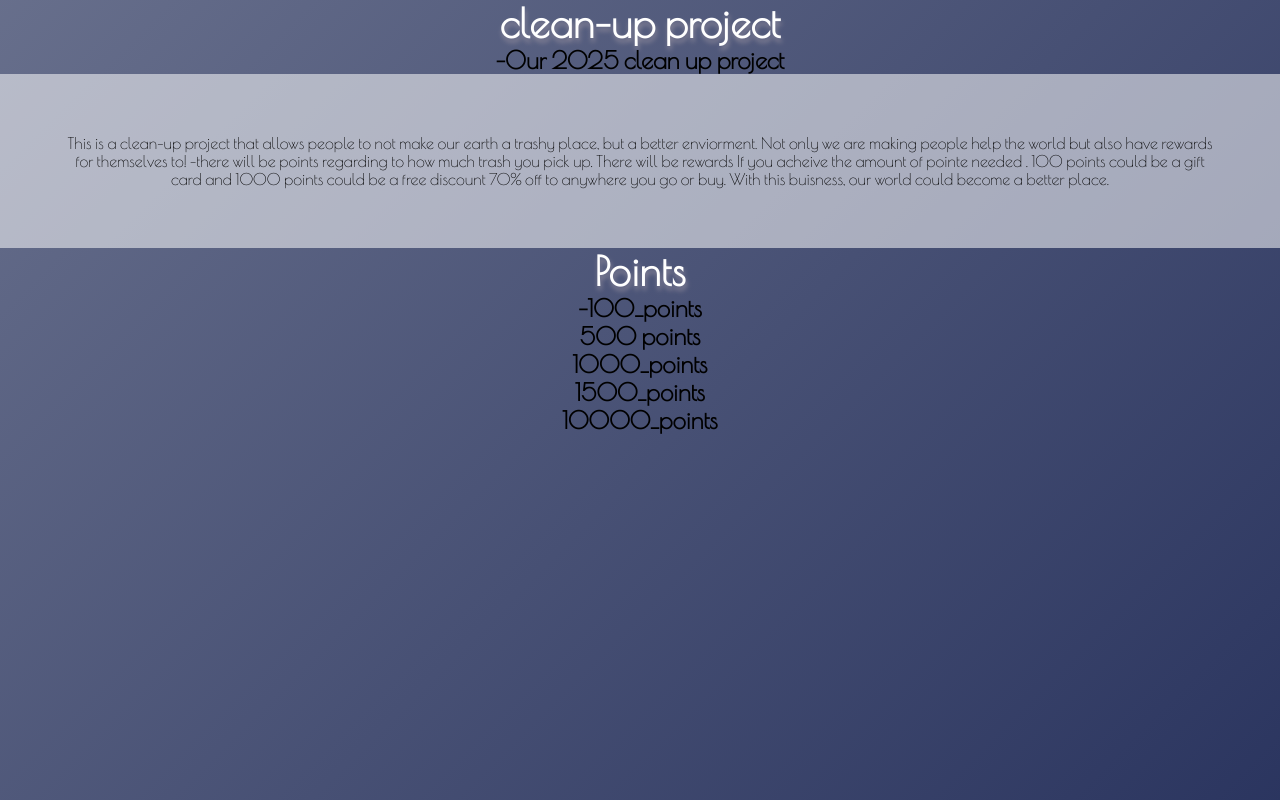
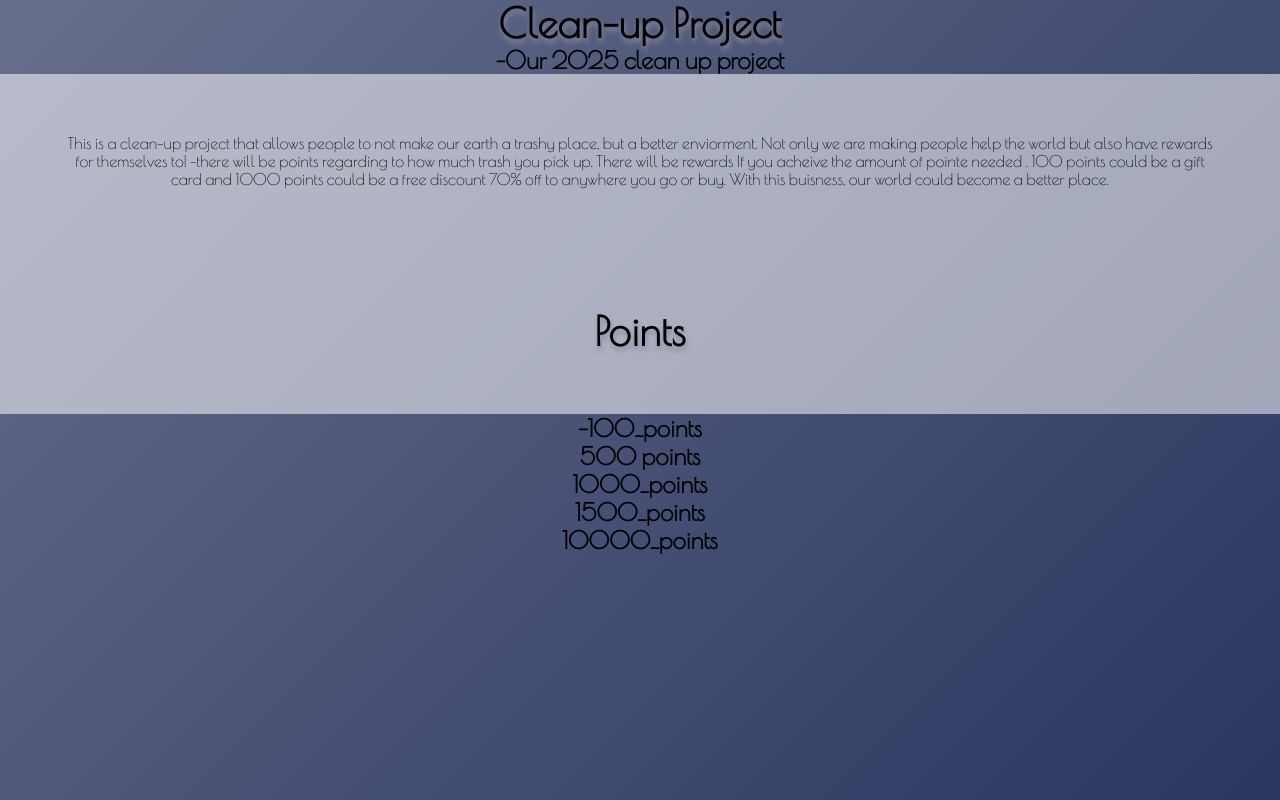
Before and after one commit to SnoopyVIBES/helping_comp, a plain HTML site: page index.html in a window 1280 px wide. Drawn offline with nearby package versions, Linux system fonts and the light colour scheme.

Commit message:
added div to point

```diff
--- a/index.html
+++ b/index.html
@@ -12,7 +12,7 @@
     </head>
     <body>
 
-   <h1> clean-up project</h1>
+   <h1> Clean-up Project</h1>
    <h2>-Our 2025 clean up project</h2>
    <div id="box">
    <p>This is a clean-up project that allows people to not make our earth a trashy place, but a
@@ -24,7 +24,8 @@
 </div>
 
 <div>
-<h1 class="point">Points</h1>
+    <div class="point">
+<h1 id="point">Points</h1>
 <h2>-100_points</h2>
 <h2>500 points</h2>
 <h2>1000_points</h2>
@@ -33,5 +34,7 @@
 
 </div>
 
+</div>
+
     </body>
 </html>
--- a/style.css
+++ b/style.css
@@ -22,6 +22,8 @@
 	text-align:center;
 	font-size:40px;
 	letter-spacing: 0.4px;
+    color:black;
+
     }
 
     h2{
@@ -40,6 +42,7 @@
         100% {
             background-position: 0% 50%;
         }
+
     }
 
   #box {
@@ -48,3 +51,11 @@
         display:flex;
         justify-content:center;
     }
+
+
+#point{
+    background-color:rgba(255, 255, 255, 0.537);
+    padding:60px;
+    display:flex;
+    justify-content:center;
+}
```
